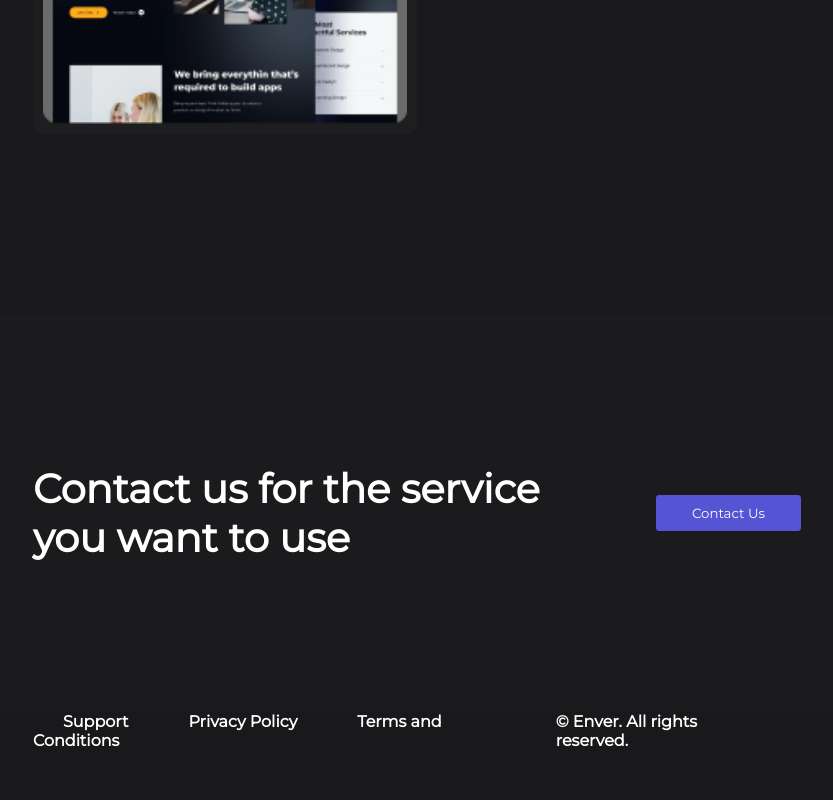
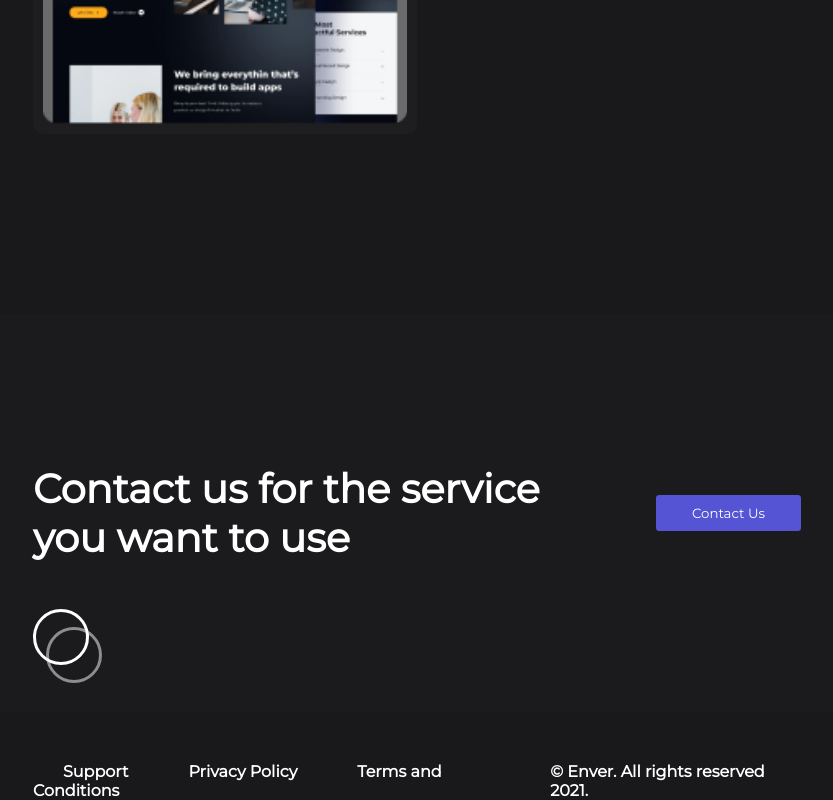
Before and after one commit to MrHamdan/agency-react-sass, a React (Create React App) app: page / in a window 1280 px wide. Shown: the part 3177-3977 px from the top of the page, without its empty margins (223-1056 px from the left). Before the commit the page ends 3927 px from the top, so only its background shows below. Built offline with nearby package versions, Linux system fonts and the light colour scheme.

Commit message:
adding particles

```diff
--- a/src/Components/Contact.js
+++ b/src/Components/Contact.js
@@ -4,6 +4,8 @@ const Contact = () => {
     return (
         <div className="bg-color">
             <div className="contact-section container">
+            <span className="plus"></span>
+            <span className="circle"></span>
                 <div>
                     <span>Contact us for the service <br /> you want to use</span>
                 </div>
--- a/src/Components/Footer.js
+++ b/src/Components/Footer.js
@@ -2,13 +2,18 @@ import React from 'react';
 import '../Styles/Footer.scss';
 const Footer = () => {
     return (
-        <div className="footer-section container">
-            <div>
+        <div className="container">
+            <div className="footer-section">
+                <div>
                 <a href="#">Support</a>
                 <a href="#">Privacy Policy</a>
                 <a href="#">Terms and Conditions</a>
+                </div>
+                <div>
+                <span>&copy; Enver. All rights reserved 2021.</span>
+                </div>
             </div>
-            <span>&copy; Enver. All rights reserved.</span>
+
         </div>
     );
 };
--- a/src/Styles/Choice.scss
+++ b/src/Styles/Choice.scss
@@ -22,7 +22,7 @@
                 margin-bottom:20px;
             }
             @include md{
-                font-size: 25px;
+                font-size: 35px;
             }
         }
         p{
--- a/src/Styles/Contact.scss
+++ b/src/Styles/Contact.scss
@@ -4,11 +4,13 @@
 .bg-color{
     background: rgba(30, 30, 32, 0.5);
     margin-top:180px;
-    padding: 150px 0;
+    padding: 150px 0px;
+    margin-bottom:50px;
 }
 
 .contact-section{
     text-align: left;
+    position: relative;
     @include sm{
         flex-direction: column;
     }
@@ -32,4 +34,35 @@
             margin-top:30px;
         }
     }
+
+    .plus{
+        @include plus;
+        left:1100px;
+        top:-70px;
+        transform: rotate(0deg);
+
+        @include sm{
+
+          top:-100px;
+        }
+        @include md{
+          left:700px;
+          top:-80px;
+
+        }
+    }
+
+    .circle{
+        @include circle;
+        left:0px;
+        top:145px;
+        @include sm{
+          left:0px;
+          top:140px;
+        }
+        @include md{
+            left:0px;
+            top:140px;
+        }
+    }
 }
--- a/src/Styles/Footer.scss
+++ b/src/Styles/Footer.scss
@@ -4,13 +4,14 @@
 
 .footer-section{
     display: flex;
-    align-items: center;
-    justify-content: space-around;
+    justify-content: space-between;
+
     @include sm{
         flex-direction: column;
 
     }
     a{
+
         @include sm{
             display: block;
             text-align: center;
@@ -29,10 +30,14 @@
         }
     }
     span{
+
         color: $primary-color;
         font-family: $Montserrat;
         font-weight: bold;
         text-decoration: none;
-        margin-right: 30px;
+        @include sm{
+            display:flex;
+            justify-content: center;
+        }
     }
 }
--- a/src/Styles/Hero.scss
+++ b/src/Styles/Hero.scss
@@ -67,6 +67,10 @@
           }
           .circle{
               @include circle;
+              @include md{
+                left:320px;
+
+              }
           }
           .triangleOne{
                 @include triangleOne;
--- a/src/Styles/Portfolio.scss
+++ b/src/Styles/Portfolio.scss
@@ -5,12 +5,18 @@
 .portfolio-section{
     margin-top: 180px;
     position: relative;
+    @include sm{
+        margin-bottom: 150px;
+    }
     span{
         @include title(40px, $primary-color, 400);
         font-family: $Montserrat;
           font-weight: bold;
           @include sm{
                 font-size: 25px;
+          }
+          @include md{
+            font-size: 35px;
           }
     }
 
@@ -76,9 +82,9 @@
             margin-top:130px;
         }
         @include md{
-            margin-top:100px;
-            display: flex;
-            flex-direction: column;
+            display: grid;
+        grid-gap: 40px;
+        grid-template-columns: repeat(auto-fit, minmax(200px, 1fr));
         }
 
     img:nth-child(1){
--- a/src/Styles/Services.scss
+++ b/src/Styles/Services.scss
@@ -55,6 +55,9 @@
         @include sm{
             font-size: 20px;
         }
+        @include md{
+          font-size: 35px;
+        }
   }
 }
 
```
